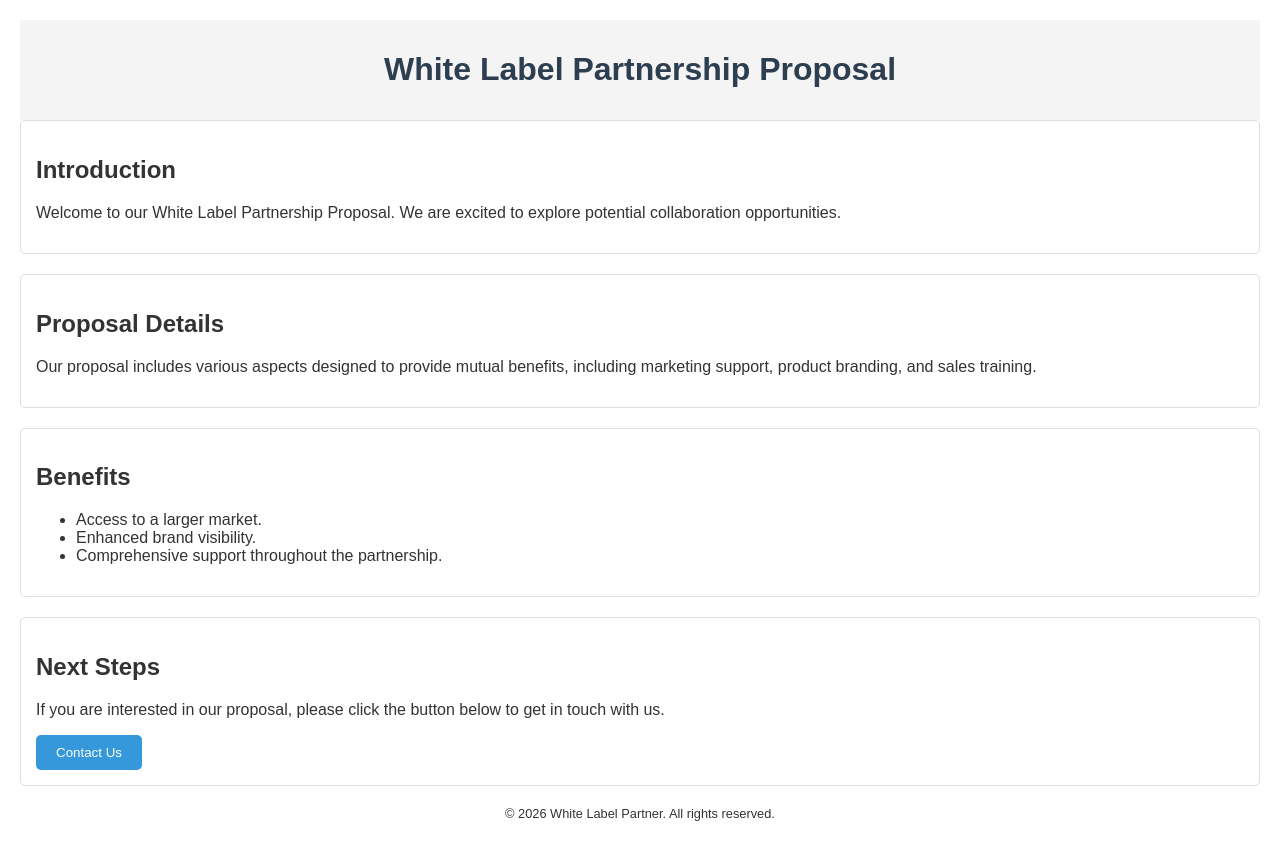
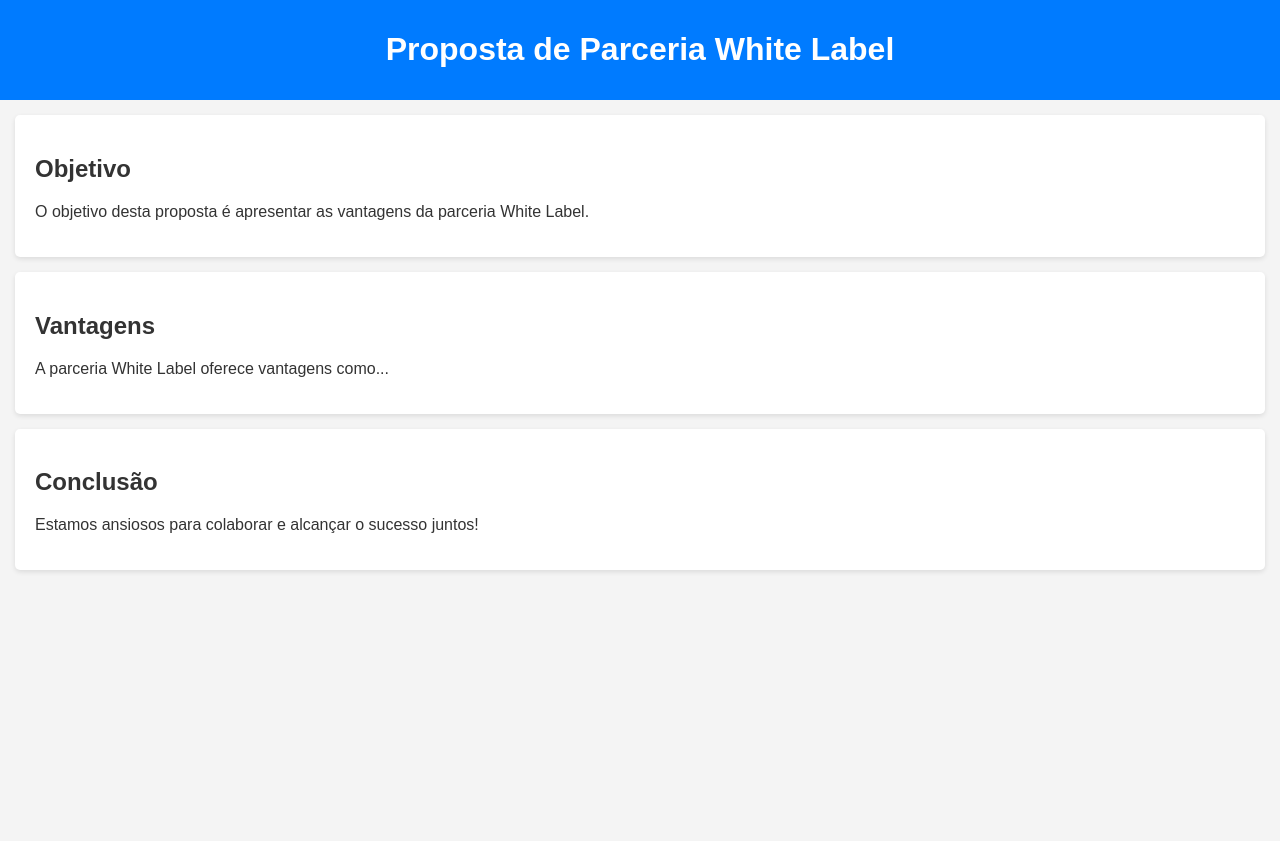
Before and after one commit to aniquilador0015/Jo-o-Luz-Design, a plain HTML site: page index.html in a window 1280 px wide. After the commit the page ends 800 px from the top, so only its background shows below. Drawn offline with Linux system fonts and the light colour scheme; a web font is replaced by a local one.

```diff
--- a/index.html
+++ b/index.html
@@ -1,74 +1,61 @@
 <!DOCTYPE html>
-<html lang="en">
+<html lang="pt">
 <head>
     <meta charset="UTF-8">
     <meta name="viewport" content="width=device-width, initial-scale=1.0">
-    <title>White Label Partnership Proposal</title>
+    <title>Parceria White Label</title>
+    <link href="https://fonts.googleapis.com/css2?family=Switzer:wght@400;700&display=swap" rel="stylesheet">
     <style>
         body {
-            font-family: Arial, sans-serif;
-            margin: 20px;
+            font-family: 'Switzer', sans-serif;
+            margin: 0;
+            padding: 0;
+            background-color: #f4f4f4;
             color: #333;
+            transition: all 0.3s ease;
         }
         header {
-            background: #f4f4f4;
-            padding: 10px 0;
+            background: #007BFF;
+            color: #fff;
+            padding: 10px 20px;
             text-align: center;
         }
-        h1 {
-            color: #2c3e50;
+        section {
+            padding: 20px;
+            background: white;
+            margin: 15px;
+            border-radius: 5px;
+            box-shadow: 0 2px 5px rgba(0,0,0,0.1);
         }
-        section {
-            margin-bottom: 20px;
-            padding: 15px;
-            border: 1px solid #ddd;
-            border-radius: 5px;
+        img {
+            max-width: 100%;
+            height: auto;
         }
-        footer {
-            text-align: center;
-            margin-top: 20px;
-            font-size: 0.8em;
-        }
-        .button {
-            background-color: #3498db;
-            color: white;
-            padding: 10px 20px;
-            border: none;
-            border-radius: 5px;
-            cursor: pointer;
-        }
-        .button:hover {
-            background-color: #2980b9;
+        @media (max-width: 768px) {
+            body {
+                padding: 10px;
+            }
+            header {
+                font-size: 20px;
+            }
         }
     </style>
 </head>
 <body>
     <header>
-        <h1>White Label Partnership Proposal</h1>
+        <h1>Proposta de Parceria White Label</h1>
     </header>
     <section>
-        <h2>Introduction</h2>
-        <p>Welcome to our White Label Partnership Proposal. We are excited to explore potential collaboration opportunities.</p>
+        <h2>Objetivo</h2>
+        <p>O objetivo desta proposta é apresentar as vantagens da parceria White Label.</p>
     </section>
     <section>
-        <h2>Proposal Details</h2>
-        <p>Our proposal includes various aspects designed to provide mutual benefits, including marketing support, product branding, and sales training.</p>
+        <h2>Vantagens</h2>
+        <p>A parceria White Label oferece vantagens como...</p>
     </section>
     <section>
-        <h2>Benefits</h2>
-        <ul>
-            <li>Access to a larger market.</li>
-            <li>Enhanced brand visibility.</li>
-            <li>Comprehensive support throughout the partnership.</li>
-        </ul>
+        <h2>Conclusão</h2>
+        <p>Estamos ansiosos para colaborar e alcançar o sucesso juntos!</p>
     </section>
-    <section>
-        <h2>Next Steps</h2>
-        <p>If you are interested in our proposal, please click the button below to get in touch with us.</p>
-        <button class="button">Contact Us</button>
-    </section>
-    <footer>
-        <p>&copy; 2026 White Label Partner. All rights reserved.</p>
-    </footer>
 </body>
 </html>
```
